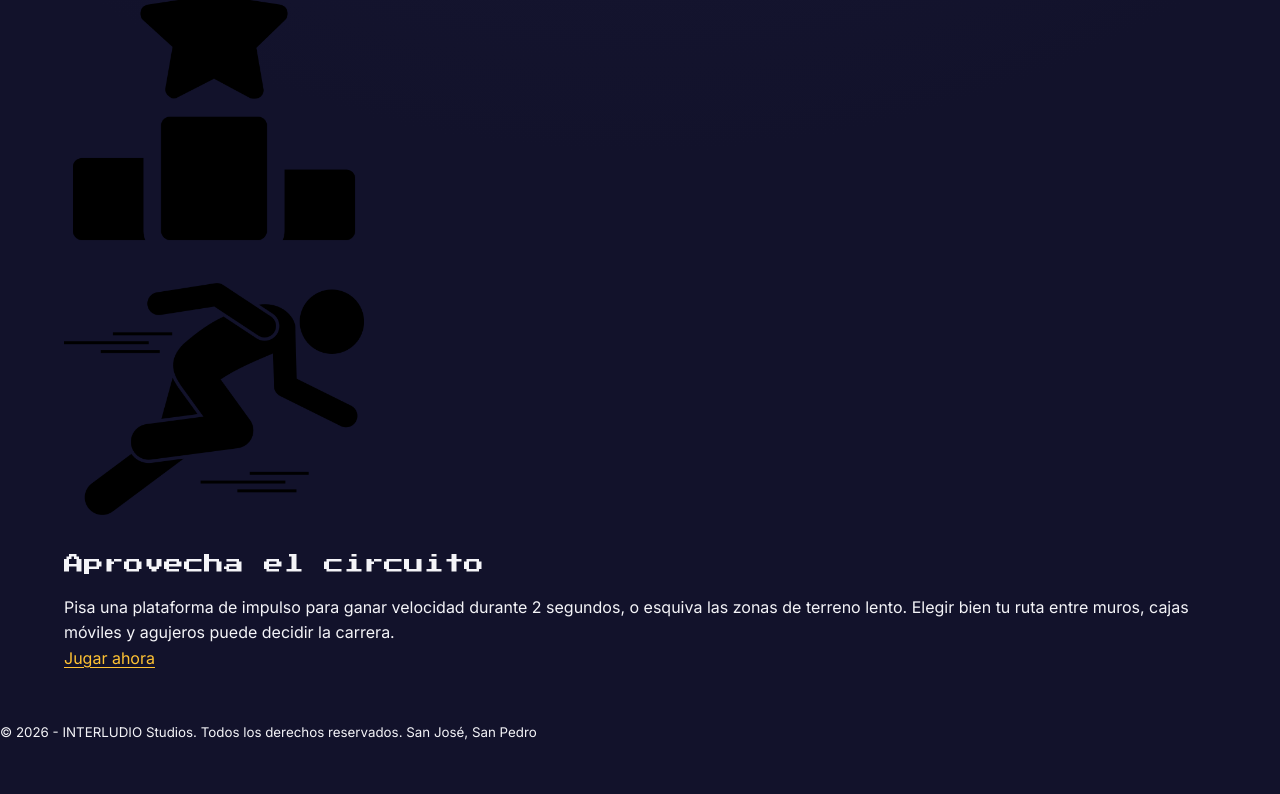
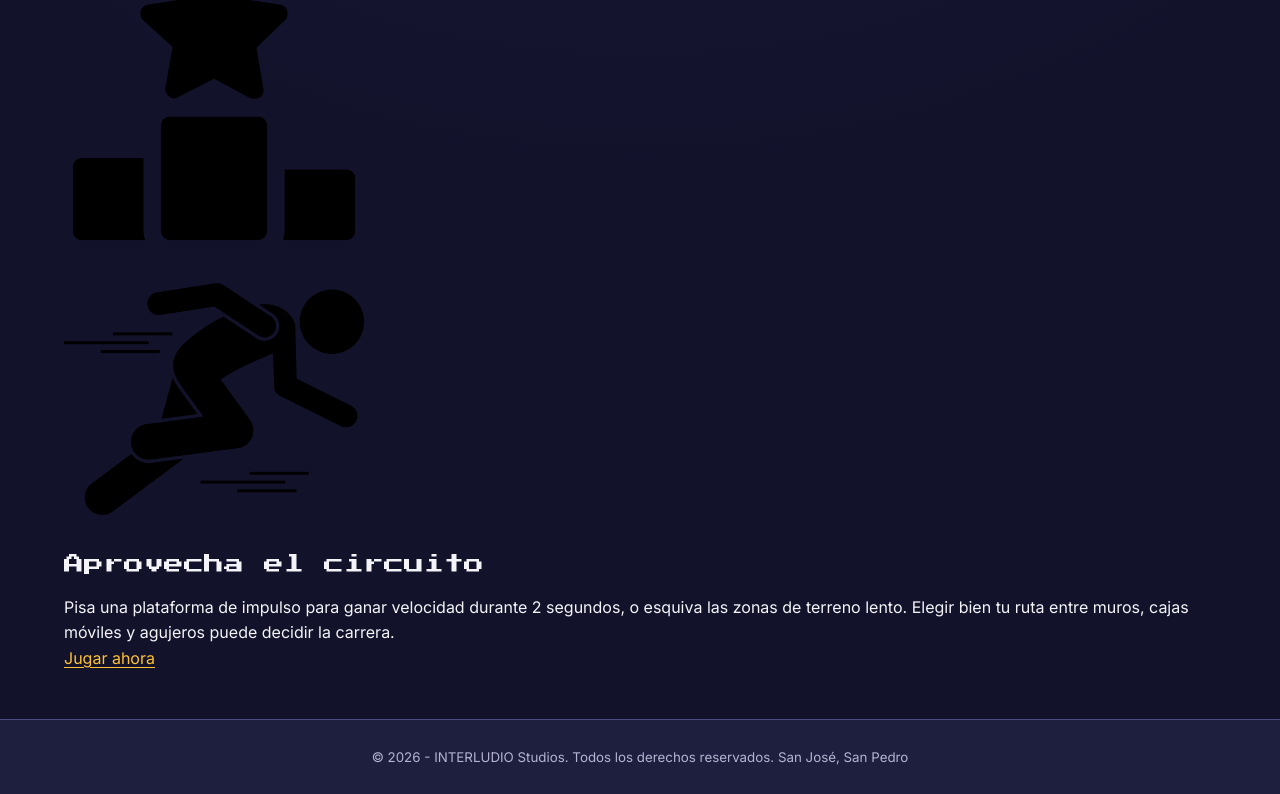
Before and after one commit to Jason-Montenegro/proyecto-C12989-C4F588-C4H386, a Next.js app in the folder frontend/: page / in a window 1280 px wide. Shown: the part 915-1709 px from the top of the page. Before the commit the page ends 1660 px from the top, so only its background shows below. Built offline with nearby package versions, Linux system fonts and the light colour scheme.

Commit message:
style(footer): style site footer

```diff
--- /dev/null
+++ b/frontend/src/app/components/Footer.module.css
@@ -0,0 +1,10 @@
+/* ==========================================================================
+   Pie de página: franja inferior con la información del proyecto
+   ========================================================================== */
+.footer {
+  padding: var(--space-6) var(--space-4);
+  border-block-start: 1px solid var(--color-border);
+  background: var(--color-surface);
+  color: var(--color-text-muted);
+  text-align: center;
+}
--- a/frontend/src/app/components/Footer.tsx
+++ b/frontend/src/app/components/Footer.tsx
@@ -1,6 +1,8 @@
+import styles from "./Footer.module.css";
+
 export default function Footer() {
   return (
-    <footer>
+    <footer className={styles.footer}>
       <p>
         <small>
           © 2026 - INTERLUDIO Studios. Todos los derechos reservados. San José,
```
